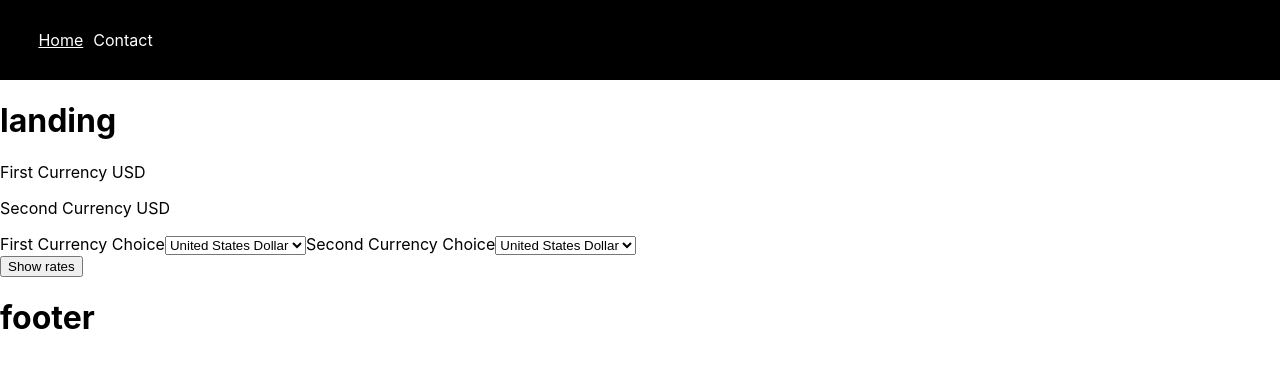
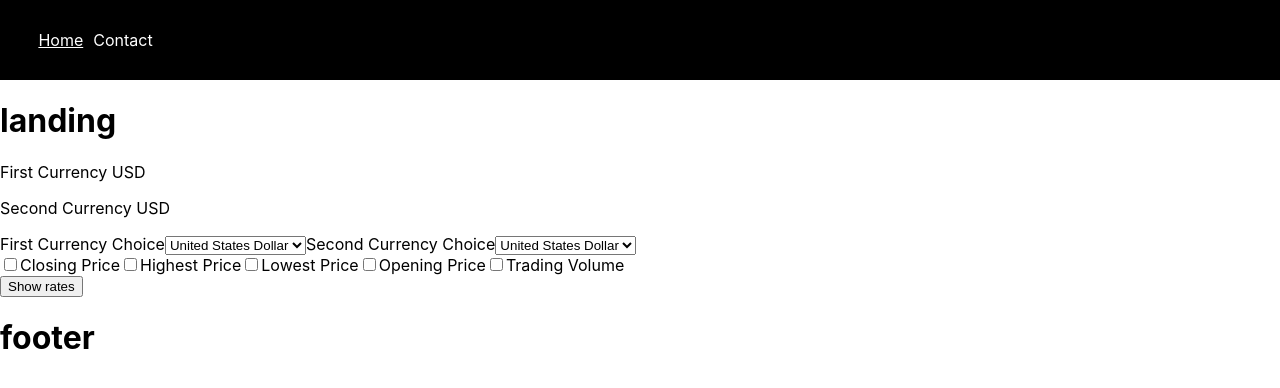
Before and after one commit to stansaner/ExchangeMate, a React (Create React App) app: page / in a window 1280 px wide. Shown: the top 388 px of the page. Built offline with nearby package versions, Linux system fonts and the light colour scheme.

Commit message:
Added check boxes

```diff
--- /dev/null
+++ b/src/components/checkboxes/checkboxes.js
@@ -0,0 +1,45 @@
+import * as React from "react";
+
+//import Checkbox from 'path/to/Checkbox'; // import Checkbox component
+const Checkbox = ({ label, value, onChange }) => {
+  return (
+    <label>
+      <input type="checkbox" checked={value} onChange={onChange} />
+      {label}
+    </label>
+  );
+};
+
+function Checkboxes(props) {
+
+  return (
+    <div>
+      <Checkbox
+        label="Closing Price"
+        value={props.checkedClosing}
+        onChange={props.handleChangeClosing}
+      />
+      <Checkbox
+        label="Highest Price"
+        value={props.checkedHighest}
+        onChange={props.handleChangeHighest}
+      />
+      <Checkbox
+        label="Lowest Price"
+        value={props.checkedLowest}
+        onChange={props.handleChangeLowest}
+      />
+      <Checkbox
+        label="Opening Price"
+        value={props.checkedOpen}
+        onChange={props.handleChangeOpen}
+      />
+      <Checkbox
+        label="Trading Volume"
+        value={props.checkedVolume}
+        onChange={props.handleChangeVolume}
+      />
+    </div>
+  );
+};
+export default Checkboxes;
--- a/src/pages/landing/Landing.js
+++ b/src/pages/landing/Landing.js
@@ -5,6 +5,7 @@ import "./landing.css";
 // import FetchCurrencies from "../../components/fetchCurrencies/fetchCurrencies";
 import FetchAgg from "../../components/fetchagg/fetchAgg";
 import Dropdown from "../../components/dropdown/Dropdown";
+import Checkboxes from "../../components/checkboxes/checkboxes"
 import ChartedData from "../../components/chartData/chartData";
 
 
@@ -13,6 +14,29 @@ function Landing() {
   const [currencyB, setCurrencyB] = useState("USD");
   const [showChart, setShowChart] = useState(false);
 
+  // Using state variables for the checkboxes choice of data to display in the graphs
+
+  const [checkedClosing, setCheckedClosing] = useState(false);
+  const [checkedHighest, setCheckedHighest] = useState(false);
+  const [checkedLowest, setCheckedLowest] = useState(false);
+  const [checkedOpen, setCheckedOpen] = useState(false);
+  const [checkedVolume, setCheckedVolume] = useState(false);
+
+  const handleChangeClosing = () => {
+    setCheckedClosing(!checkedClosing);
+  };
+  const handleChangeHighest = () => {
+    setCheckedHighest(!checkedHighest);
+  };
+  const handleChangeLowest = () => {
+    setCheckedLowest(!checkedLowest);
+  };
+  const handleChangeOpen = () => {
+    setCheckedOpen(!checkedOpen);
+  };
+  const handleChangeVolume = () => {
+    setCheckedVolume(!checkedVolume);
+  };
 
   // Using setFetchedData function from useState to update fetchedData state
   const [fetchedData, setFetchedData] = useState('');
@@ -28,6 +52,18 @@ function Landing() {
       <p>First Currency {currencyA}</p>
       <p>Second Currency {currencyB}</p>
       <Dropdown currencyA={currencyA} currencyB={currencyB} setCurrencyA={setCurrencyA} setCurrencyB={setCurrencyB}/>
+      <Checkboxes
+        checkedClosing={checkedClosing}
+        handleChangeClosing={handleChangeClosing}
+        checkedHighest={checkedHighest}
+        handleChangeHighest={handleChangeHighest}
+        checkedLowest={checkedLowest}
+        handleChangeLowest={handleChangeLowest}
+        checkedOpen={checkedOpen}
+        handleChangeOpen={handleChangeOpen}
+        checkedVolume={checkedVolume}
+        handleChangeVolume={handleChangeVolume}
+      />
       <FetchAgg currencyA={currencyA} currencyB={currencyB} onDataFetch={handleData} showChart={showChart} setShowChart={setShowChart}/>
       {showChart && <ChartedData showChart={showChart} setShowChart={setShowChart} fetchedData={fetchedData}/>}
     </>
```
Also changed, not shown: src/components/checkboxes/checkboxes.css (added).
